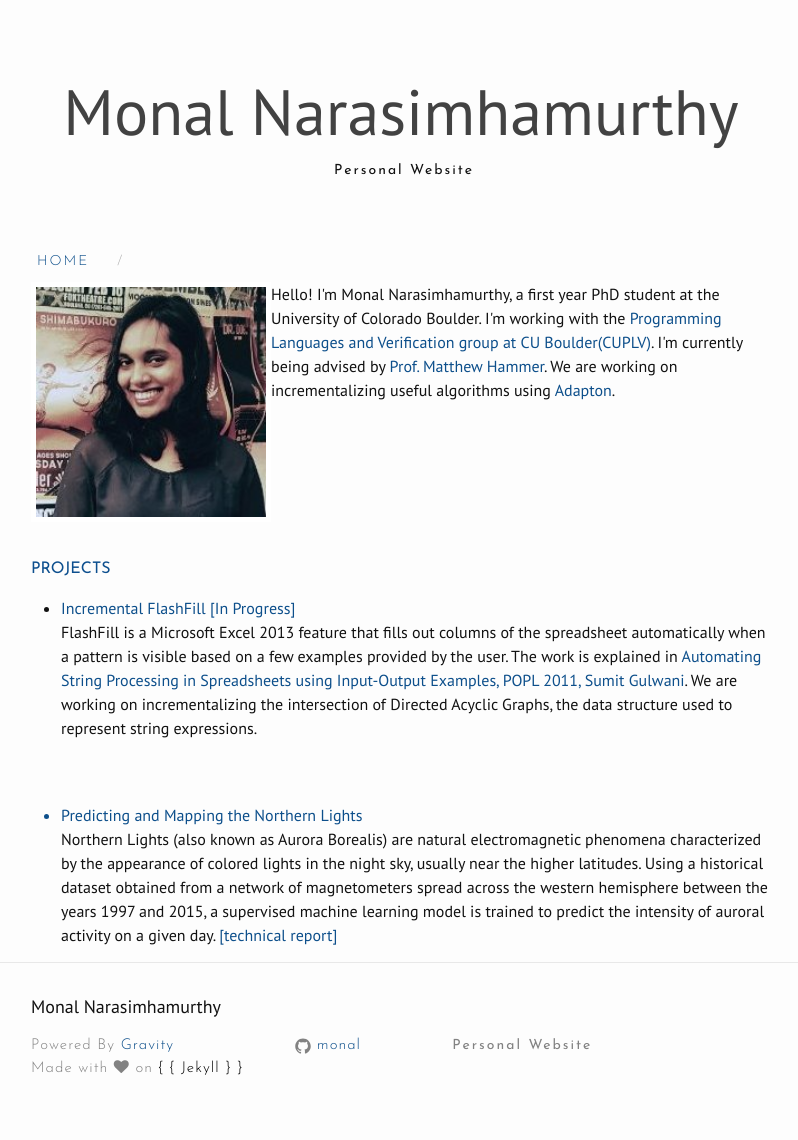
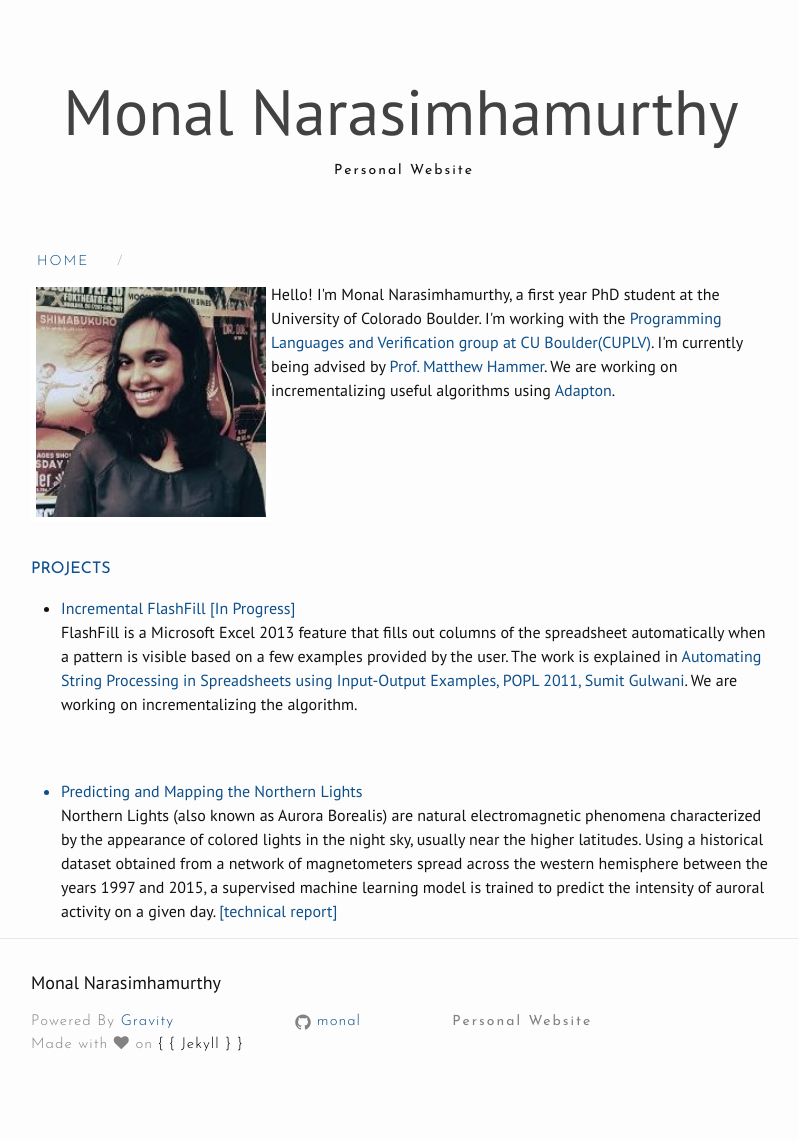
Before and after one commit to monal/monal.github.io, a Jekyll site: the page built from index.html, in a window 1280 px wide. Shown: the whole page, without its empty margins (239-1037 px from the left). Built offline with Jekyll 4.4.1, drawn with Linux system fonts in a browser that asks for light colours; nearby versions of some CDN libraries; after the commit the page ends 1116 px from its top, so only the background shows below that.

Commit message:
Add text

```diff
--- a/index.html
+++ b/index.html
@@ -13,7 +13,7 @@ layout: default
 <ul>
 <li><a href="https://github.com/cuplv/incremental-flashfill">Incremental FlashFill [In Progress]</a></li>
 <p>FlashFill is a Microsoft Excel 2013 feature that fills out columns of the spreadsheet automatically when a pattern is visible based on a few examples provided by the user. The work is explained in
-<a href="http://research.microsoft.com/en-us/um/people/sumitg/pubs/popl11-synthesis.pdf">Automating String Processing in Spreadsheets using Input-Output Examples, POPL 2011, Sumit Gulwani</a>. We are working on incrementalizing the intersection of Directed Acyclic Graphs, the data structure used to represent string expressions.</p>
+<a href="http://research.microsoft.com/en-us/um/people/sumitg/pubs/popl11-synthesis.pdf">Automating String Processing in Spreadsheets using Input-Output Examples, POPL 2011, Sumit Gulwani</a>. We are working on incrementalizing the algorithm.</p>
 <br></br>
 <li style="color:#0D4F8B">Predicting and Mapping the Northern Lights</li>
 Northern Lights (also known as Aurora Borealis) are natural electromagnetic phenomena characterized by
```
